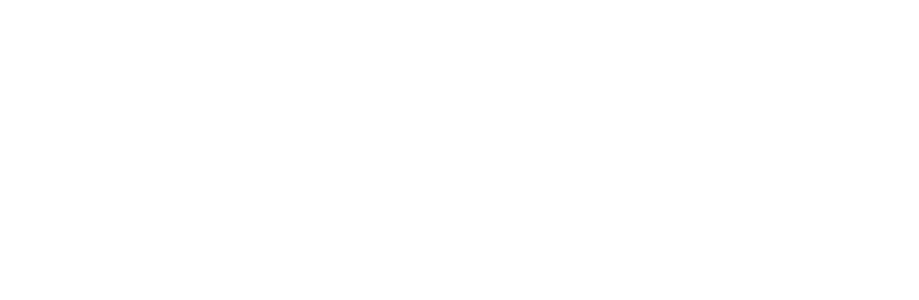
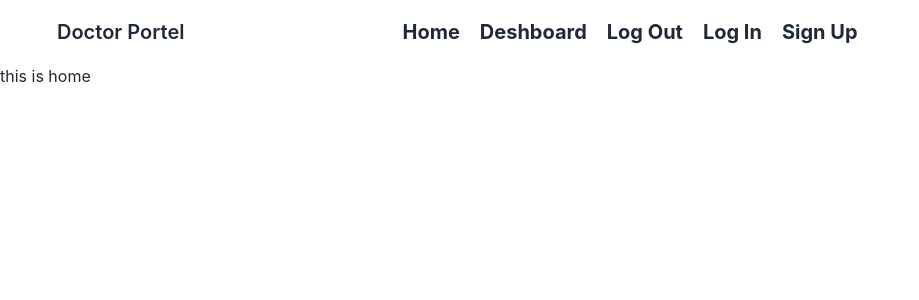
Before and after one commit to NAIMKHAN3/Sell-Buy-Laptop-Client-Side, a React (Create React App) app: page / in a window 1280 px wide. Shown: the top 300 px of the page, without its empty margins (0-919 px from the left). Built offline with nearby package versions, Linux system fonts and the light colour scheme.

Commit message:
route setup complete

```diff
--- a/src/App.js
+++ b/src/App.js
@@ -1,10 +1,12 @@
 import logo from './logo.svg';
 import './App.css';
+import { RouterProvider } from 'react-router-dom';
+import { router } from './Page/Router/Router';
 
 function App() {
   return (
-    <div className="App">
-
+    <div>
+      <RouterProvider router={router}></RouterProvider>
     </div>
   );
 }
--- a/src/Page/Main/Main.js
+++ b/src/Page/Home/Home.js
@@ -1,11 +1,11 @@
 import React from 'react';
 
-const Main = () => {
+const Home = () => {
     return (
         <div>
-
+            this is home
         </div>
     );
 };
 
-export default Main;
+export default Home;
--- /dev/null
+++ b/src/Page/Layout/Deshboard/Deshboard.js
@@ -0,0 +1,11 @@
+import React from 'react';
+
+const Deshboard = () => {
+    return (
+        <div>
+            this is deshboard section
+        </div>
+    );
+};
+
+export default Deshboard;
--- /dev/null
+++ b/src/Page/Layout/Main/Main.js
@@ -0,0 +1,14 @@
+import React from 'react';
+import { Outlet } from 'react-router-dom';
+import Navbar from '../../Share/Navbar/Navbar';
+
+const Main = () => {
+    return (
+        <div>
+            <Navbar></Navbar>
+            <Outlet></Outlet>
+        </div>
+    );
+};
+
+export default Main;
--- /dev/null
+++ b/src/Page/Login/Login.js
@@ -0,0 +1,11 @@
+import React from 'react';
+
+const Login = () => {
+    return (
+        <div>
+            this is log in
+        </div>
+    );
+};
+
+export default Login;
--- /dev/null
+++ b/src/Page/Router/Router.js
@@ -0,0 +1,28 @@
+import { createBrowserRouter } from "react-router-dom";
+import Home from "../Home/Home";
+import Main from "../Layout/Main/Main";
+import Login from "../Login/Login";
+import SignUp from "../SignUp/SignUp";
+import Deshboard from "../Layout/Deshboard/Deshboard"
+
+export const router = createBrowserRouter([
+    {
+        path: '/', element: <Main></Main>, children: [
+            {
+                path: '/', element: <Home></Home>
+            },
+            {
+                path: '/home', element: <Home></Home>
+            },
+            {
+                path: '/login', element: <Login></Login>
+            },
+            {
+                path: '/signup', element: <SignUp></SignUp>
+            },
+        ]
+    },
+    {
+        path: '/deshboard', element: <Deshboard></Deshboard>
+    }
+])
--- /dev/null
+++ b/src/Page/Share/Navbar/Navbar.js
@@ -0,0 +1,57 @@
+import React from 'react';
+import { Link } from 'react-router-dom';
+
+const Navbar = () => {
+
+
+    const item = <>
+        <Link className='mr-5 font-bold text-xl' to='/home'>Home</Link>
+        <Link className='mr-5 font-bold text-xl' to='/deshboard'>Deshboard</Link>
+        <button className='mr-5 font-bold text-xl'>Log Out</button>
+        <Link className='mr-5 font-bold text-xl' to='/login'>Log In</Link>
+        <Link className='mr-5 font-bold text-xl' to='/signup'>Sign Up</Link>
+
+
+
+    </>
+
+    return (
+        <div className="navbar bg-base-100 px-10">
+            <div className="navbar-start">
+                <div className="dropdown">
+                    <label tabIndex={0} className="btn btn-ghost lg:hidden">
+                        <svg xmlns="http://www.w3.org/2000/svg" className="h-5 w-5" fill="none" viewBox="0 0 24 24" stroke="currentColor"><path strokeLinecap="round" strokeLinejoin="round" strokeWidth="2" d="M4 6h16M4 12h8m-8 6h16" /></svg>
+                    </label>
+                    <ul tabIndex={0} className="menu menu-compact dropdown-content mt-3 p-2 shadow bg-base-100 rounded-box w-52">
+                        {
+                            item
+                        }
+                    </ul>
+                </div>
+
+                <Link to='/' className="btn btn-ghost normal-case text-xl">Doctor Portel</Link>
+            </div>
+            <div className="navbar-center hidden lg:flex">
+                <ul className="menu menu-horizontal p-0">
+                    {
+                        item
+                    }
+                </ul>
+            </div>
+            <div className="avatar navbar-end">
+                <div className="dropdown">
+                    <label htmlFor="deshboard-drawer" tabIndex={2} className="btn btn-ghost lg:hidden">
+                        <svg xmlns="http://www.w3.org/2000/svg" className="h-5 w-5" fill="none" viewBox="0 0 24 24" stroke="currentColor"><path strokeLinecap="round" strokeLinejoin="round" strokeWidth="2" d="M4 6h16M4 12h8m-8 6h16" /></svg>
+                    </label>
+                    {/* <label  className="btn btn-primary drawer-button">Open drawer</label> */}
+                    <ul tabIndex={0} className="menu menu-compact dropdown-content mt-3 p-2 shadow bg-base-100 rounded-box w-52">
+
+                    </ul>
+                </div>
+            </div>
+        </div >
+
+    );
+};
+
+export default Navbar;
--- /dev/null
+++ b/src/Page/SignUp/SignUp.js
@@ -0,0 +1,11 @@
+import React from 'react';
+
+const SignUp = () => {
+    return (
+        <div>
+            this is signUp
+        </div>
+    );
+};
+
+export default SignUp;
```
